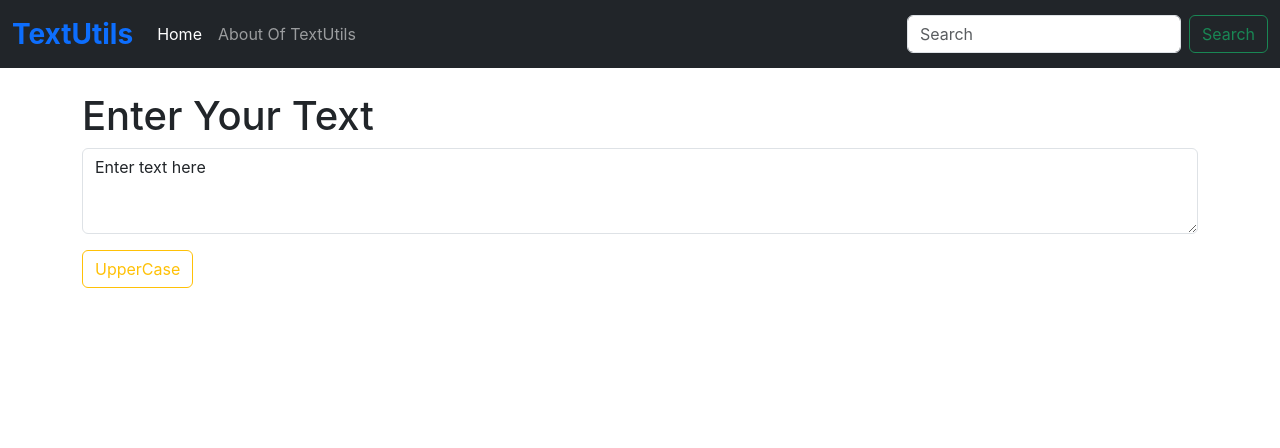
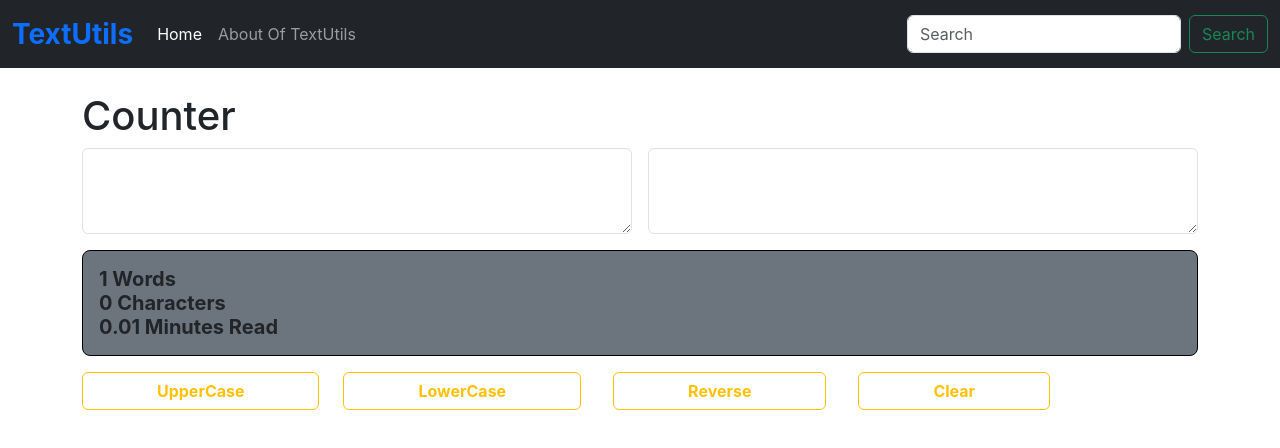
Before and after one commit to JayParmar89800/Navigation-Bar, a React (Create React App) app in the folder React_js/react_learning/: page / in a window 1280 px wide. Shown: the top 448 px of the page. Built offline with nearby package versions, Linux system fonts and the light colour scheme.

Commit message:
toLowerCase(),split(), reverse() ,join() ,text word count,text letter count ,text read time , clear text & preview text

```diff
--- a/React_js/react_learning/src/App.css
+++ b/React_js/react_learning/src/App.css
@@ -1,3 +1,22 @@
+.container .grid_link
+{
+    display: grid;
+    grid-template-columns: auto auto auto auto auto;
+    gap: 1rem;
+}
+@media screen and (max-width:768px) and (min-width:576px) {
+  .container .grid_link
+  {
+      grid-template-columns: auto auto auto;
+  }
+}
+@media screen and (max-width:576px) {
+  .container .grid_link
+  {
+      grid-template-columns: auto;
+  }
+}
+
 /* .App {
   text-align: center;
 }
--- a/React_js/react_learning/src/App.js
+++ b/React_js/react_learning/src/App.js
@@ -8,7 +8,7 @@ function App()
   return(
     <div>
     <Navbar title="TextUtils" abouttext="About Of TextUtils"/>
-    <Textform heading="Enter Your Text"/>
+    <Textform heading="Counter"/>
     {/* <Navbar /> */}
 
     </div>
--- a/React_js/react_learning/src/components/Textform.js
+++ b/React_js/react_learning/src/components/Textform.js
@@ -1,24 +1,83 @@
-import React, {useState} from 'react'
+import React, { useState } from 'react';
 
 export default function Textform(props) {
-    const handleUpClick = () => {
+  const [text, setText] = useState(''); // Initialize text state with an empty string
 
-        let newtext=text.toUpperCase();
-        settext(newtext);
-    }
-    const hadleOnChange = (event) => {
-        settext(event.target.value);
-    }
-    const[text,settext]=useState('Enter text here');
+  const handleUpClick = () => {
+    let newtext = text.toUpperCase();
+    setText(newtext); // Update the text state
+  };
+
+  const handleLoClick = () => {
+    let newtext = text.toLowerCase();
+    setText(newtext); // Update the text state
+  };
+  const handleClearClick = () => {
+    let newtext = '';
+    setText(newtext); // Update the text state
+  };
+  const handlerevClick = () => {
+    let newtext = text.split("").reverse().join("");
+    setText(newtext); // Update the text state
+  };
+  const handleChange = (event) => {
+    setText(event.target.value); // Update the text state as the user types
+  };
+
   return (
     <div className="container my-4">
-        <h1>{props.heading}</h1>
-        <div class="mb-3">
-            <textarea class="form-control" value={text} onChange={hadleOnChange} id="exampleFormControlTextarea1" rows="3"></textarea>
-        </div>
-        <button type="text" className="btn btn-outline-warning" onClick={handleUpClick}>
-            UpperCase
-        </button>
+      <h1>{props.heading}</h1>
+      <div className="mb-3 d-flex column-gap-3">
+          <textarea
+            className="form-control"
+            value={text}
+            onChange={handleChange} // Use handleChange to update text as the user types
+            id="exampleFormControlTextarea1"
+            rows="3"
+          ></textarea>
+           <textarea
+            className="form-control"
+            value={text}
+            onChange={handleChange} // Use handleChange to update text as the user types
+            id="exampleFormControlTextarea1"
+            rows="3"
+          ></textarea>
+      </div>
+      <div className="bg-secondary p-3 my-3 rounded-3 fw-bold h5 border border-black">
+        <div>{text.split(" ").length} Words</div>
+        <div>{text.length} Characters</div>
+        <div>{(0.008 * text.split(" ").length).toFixed(2)} Minutes Read</div>
+      </div>
+      <div className='grid_link'>
+      <button
+        type="button"
+        className="btn btn-outline-warning fw-bold"
+        onClick={handleUpClick}
+      >
+        UpperCase
+      </button>
+      <button
+        type="button"
+        className="btn btn-outline-warning fw-bold mx-2"
+        onClick={handleLoClick}
+      >
+        LowerCase
+      </button>
+      <button
+        type="button"
+        className="btn btn-outline-warning fw-bold mx-2"
+        onClick={handlerevClick}
+      >
+        Reverse
+      </button>
+      <button
+        type="button"
+        className="btn btn-outline-warning fw-bold mx-2"
+        onClick={handleClearClick}
+      >
+        Clear
+      </button>
+      </div>
     </div>
-  )
+  );
 }
```
Also changed, not shown: 1 other file (tests, documents, lock files or other folders).
